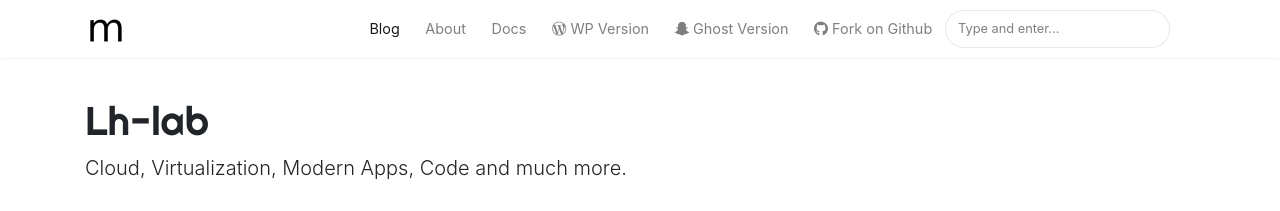
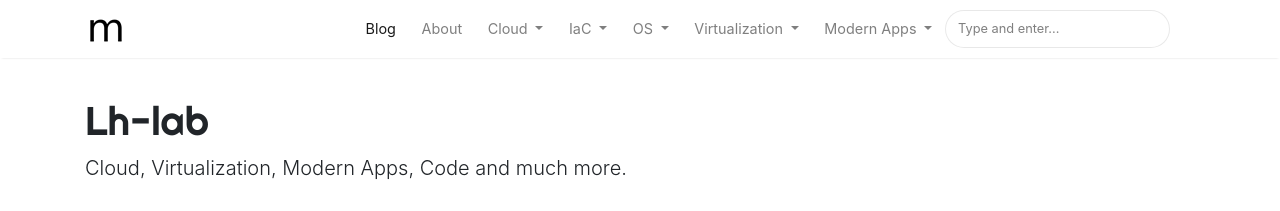
Before and after one commit to Limberth1/lh-lab, a Jekyll site: the page built from index.html, in a window 1280 px wide. Shown: the top 211 px of the page. Built offline with Jekyll 4.4.1, drawn with Linux system fonts in a browser that asks for light colours; nearby versions of some CDN libraries; the list of posts is cut into pages by our own code.

Commit message:
Cambios Iniciales

```diff
--- a/_layouts/default.html
+++ b/_layouts/default.html
@@ -75,7 +75,73 @@ ga('send', 'pageview');
                 <a class="nav-link" href="{{ site.baseurl }}/about">About</a>
                 </li>
 
-                <li class="nav-item">
+                <li class="nav-item dropdown">
+                    <a class="nav-link dropdown-toggle" href="#" id="navbarDropdown" role="button" data-toggle="dropdown" aria-haspopup="true" aria-expanded="false">
+                      Cloud
+                    </a>
+                    <div class="dropdown-menu" aria-labelledby="navbarDropdown">
+                      <a class="dropdown-item" href="#">VMware</a>
+                      <a class="dropdown-item" href="#">Azure</a>
+                      <a class="dropdown-item" href="#">AWS</a>
+                      <!--<div class="dropdown-divider"></div>
+                      <a class="dropdown-item" href="#">Something else here</a>-->
+                    </div>
+                </li>
+
+                <li class="nav-item dropdown">
+                    <a class="nav-link dropdown-toggle" href="#" id="navbarDropdown" role="button" data-toggle="dropdown" aria-haspopup="true" aria-expanded="false">
+                      IaC
+                    </a>
+                    <div class="dropdown-menu" aria-labelledby="navbarDropdown">
+                      <a class="dropdown-item" href="#">Git</a>
+                      <a class="dropdown-item" href="#">PowerCLI</a>
+                      <a class="dropdown-item" href="#">SSC</a>
+                      <a class="dropdown-item" href="#">Terraform</a>
+                      <!--<div class="dropdown-divider"></div>
+                      <a class="dropdown-item" href="#">Something else here</a>-->
+                    </div>
+                </li>
+
+                <li class="nav-item dropdown">
+                    <a class="nav-link dropdown-toggle" href="#" id="navbarDropdown" role="button" data-toggle="dropdown" aria-haspopup="true" aria-expanded="false">
+                      OS
+                    </a>
+                    <div class="dropdown-menu" aria-labelledby="navbarDropdown">
+                      <a class="dropdown-item" href="#">Windows</a>
+                      <div class="dropdown-divider"></div>
+                      <a class="dropdown-item" href="#">Linux</a>
+                      <a class="dropdown-item" href="#">Red Hat</a>
+                      <a class="dropdown-item" href="#">Ubuntu</a>
+                      <!--<div class="dropdown-divider"></div>
+                      <a class="dropdown-item" href="#">Something else here</a>-->
+                    </div>
+                </li>
+
+                <li class="nav-item dropdown">
+                    <a class="nav-link dropdown-toggle" href="#" id="navbarDropdown" role="button" data-toggle="dropdown" aria-haspopup="true" aria-expanded="false">
+                      Virtualization
+                    </a>
+                    <div class="dropdown-menu" aria-labelledby="navbarDropdown">
+                      <a class="dropdown-item" href="#">vSphere</a>
+                      <a class="dropdown-item" href="#">vSAN</a>
+                      <!--<div class="dropdown-divider"></div>
+                      <a class="dropdown-item" href="#">Something else here</a>-->
+                    </div>
+                </li>
+
+                <li class="nav-item dropdown">
+                    <a class="nav-link dropdown-toggle" href="#" id="navbarDropdown" role="button" data-toggle="dropdown" aria-haspopup="true" aria-expanded="false">
+                      Modern Apps
+                    </a>
+                    <div class="dropdown-menu" aria-labelledby="navbarDropdown">
+                      <a class="dropdown-item" href="#">Kubernetes</a>
+                      <a class="dropdown-item" href="#">Tanzu</a>
+                      <!--<div class="dropdown-divider"></div>
+                      <a class="dropdown-item" href="#">Something else here</a>-->
+                    </div>
+                </li>
+
+                <!--<li class="nav-item">
                 <a target="_blank" class="nav-link" href="https://bootstrapstarter.com/bootstrap-templates/template-mediumish-bootstrap-jekyll/"> Docs</a>
                 </li>
 
@@ -90,7 +156,7 @@ ga('send', 'pageview');
                 <li class="nav-item">
                 <a target="_blank" class="nav-link" href="https://github.com/wowthemesnet/mediumish-theme-jekyll"><i class="fab fa-github"></i> Fork on Github</a>
                 </li>
-
+                -->
                 {% include search-lunr.html %}
 
             </ul>
```
Also changed, not shown: assets/images/logo2.png (added).
